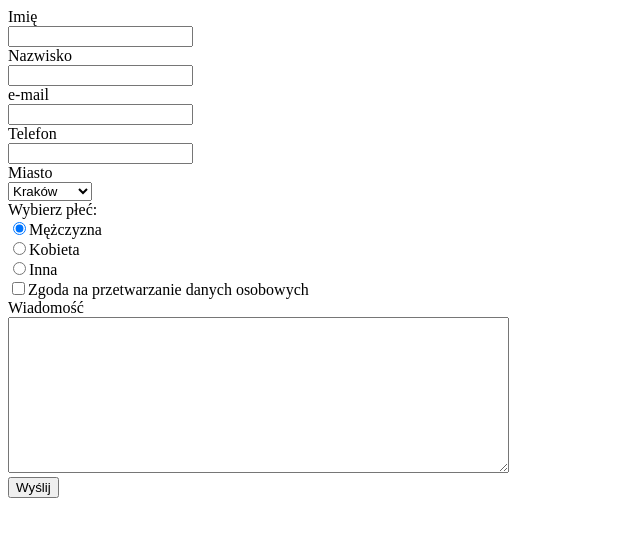
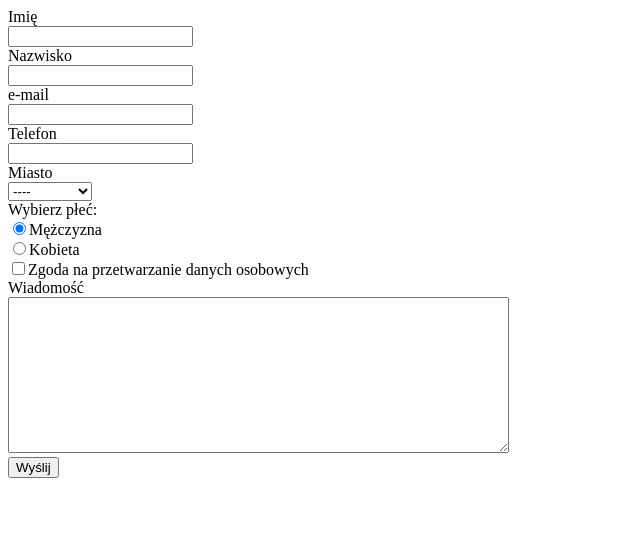
Before and after one commit to adamsienko/formularz-domowy, a plain HTML site: page index.html in a window 1280 px wide. Shown: the whole page, without its empty margins (0-640 px from the left). Drawn offline with Linux system fonts and the light colour scheme.

Commit message:
zlikwidowanie bugow

```diff
--- a/index.html
+++ b/index.html
@@ -9,35 +9,34 @@
 <body>
     <form action="https://formspree.io/adamsienko1@gmail.com" method="post">
 
-        <label for="name">Imię</label><br />
-        <input type="text" name="name"><br />
+        <label for="name">Imię</label><br>
+        <input type="text" name="name" id="name"><br>
 
-        <label for="surname">Nazwisko</label><br />
-        <input type="text" name="surname"><br />
+        <label for="surname">Nazwisko</label><br>
+        <input type="text" name="surname" id="surname"><br>
 
-        <label for="email">e-mail</label><br />
-        <input type="text" name="email"><br />
+        <label for="email">e-mail</label><br>
+        <input type="text" name="email" id="email"><br>
 
-        <label for="phone">Telefon</label><br />
-        <input type="number" name="phone"><br />
+        <label for="phone">Telefon</label><br>
+        <input type="number" name="phone" id="phone"><br>
 
-        <label for="city">Miasto</label><br />
-        <select name="city" id=""><br />
+        <label for="city">Miasto</label><br>
+        <select name="city" id="city">
+            <option value="----">----</option>
             <option value="Krakow">Kraków</option>
             <option value="Warszawa">Warszawa</option>
             <option value="Gdańsk">Gdańsk</option>
-        </select><br />
+        </select><br>
 
-        <label for="gender">Wybierz płeć:</label><br />
-        <input type="radio" name="gender" value="male" checked>Mężczyzna<br>
+        <label for="gender">Wybierz płeć:</label><br>
+        <input type="radio" name="gender" value="male" id="gender" checked>Mężczyzna<br>
         <input type="radio" name="gender" value="female">Kobieta<br>
-        <input type="radio" name="gender" value="other">Inna<br>
 
         <input type="checkbox" name="agreement" value="accept">Zgoda na przetwarzanie danych osobowych<br>
 
-        <label for="message">Wiadomość</label><br />
-        <textarea name="message" id="" cols="60" rows="10"></textarea>
-        <br />
+        <label for="message">Wiadomość</label><br>
+        <textarea name="message" id="message" cols="60" rows="10"></textarea><br>
         <input type="submit" value="Wyślij">
 
 
```
